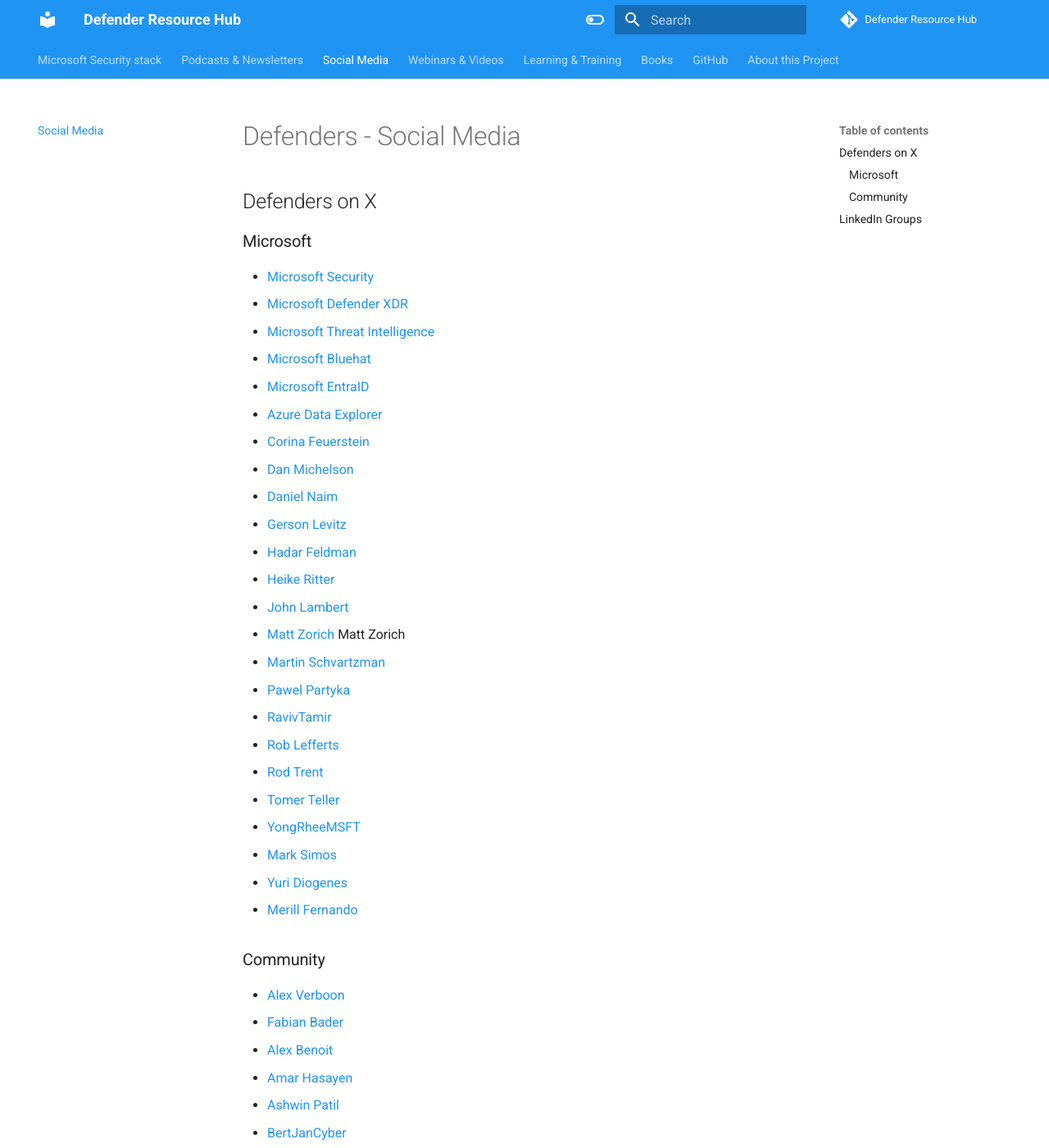
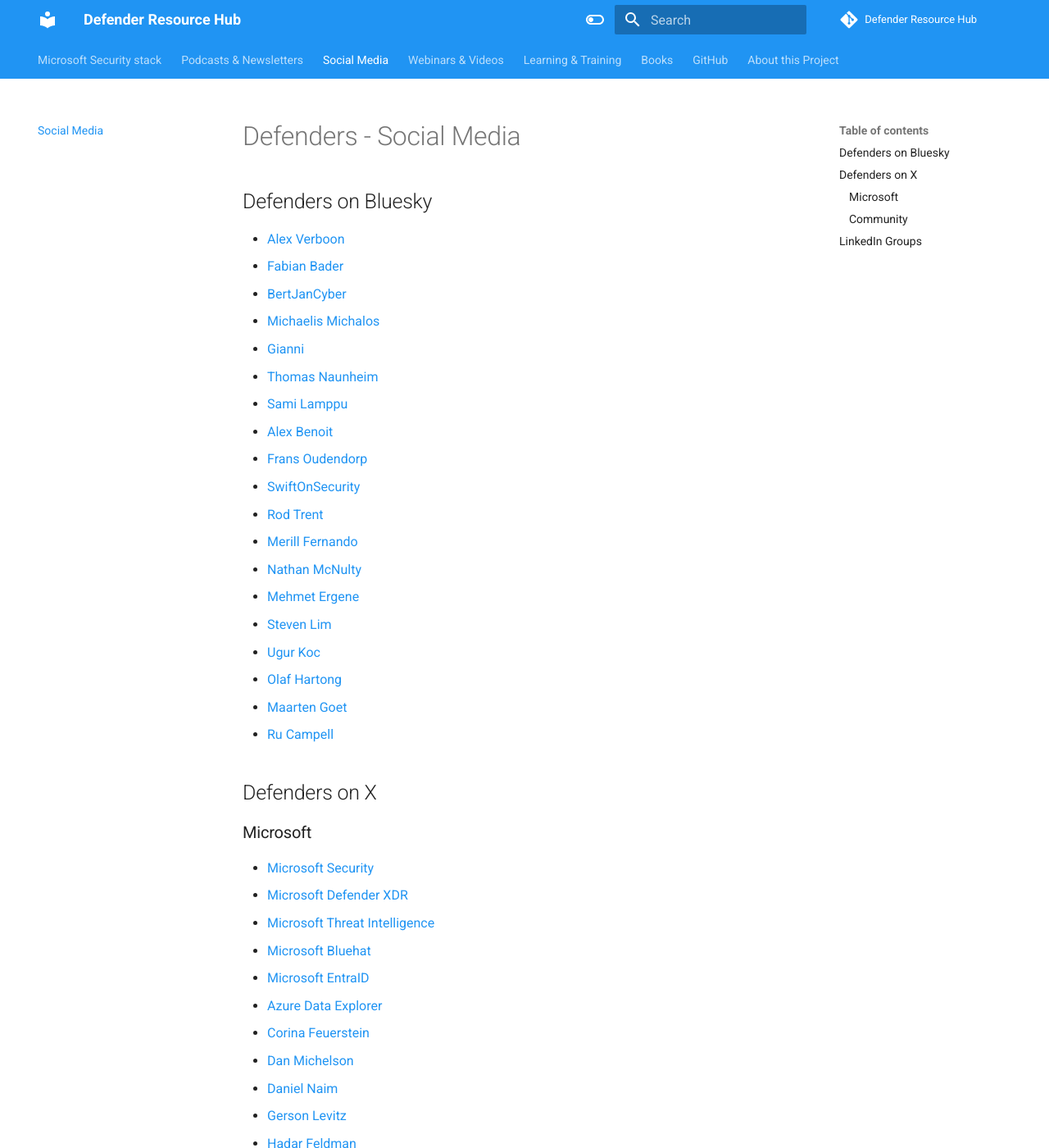
Before and after one commit to alexverboon/DefenderResourceHub, an MkDocs documentation site: the page built from docs/social.md, in a window 1280 px wide and 1400 px high. Shown: the whole window at 82% size. Built offline with MkDocs 1.6.1 and Material for MkDocs 9.7.7, drawn with Linux system fonts in a browser that asks for light colours; comment, search, counter and statistics services are not loaded; some of the changed text lies outside the part shown.

Commit message:
update socials

```diff
--- a/docs/social.md
+++ b/docs/social.md
@@ -1,5 +1,27 @@
 
 # Defenders - Social Media
+
+## Defenders on Bluesky
+
+- [Alex Verboon](https://bsky.app/profile/vacyber.bsky.social)
+- [Fabian Bader](https://bsky.app/profile/fabian.bader.cloud)
+- [BertJanCyber](https://bsky.app/profile/bertjancyber.bsky.social)
+- [Michaelis Michalos](https://bsky.app/profile/cyb3rmik3.bsky.social)
+- [Gianni](https://bsky.app/profile/kustoking.com)
+- [Thomas Naunheim](https://bsky.app/profile/naunheim.cloud)
+- [Sami Lamppu](https://bsky.app/profile/samilamppu.bsky.social)
+- [Alex Benoit](https://bsky.app/profile/itpirate.bsky.social)
+- [Frans Oudendorp](https://bsky.app/profile/oudendorp.nl)
+- [SwiftOnSecurity](https://bsky.app/profile/swiftonsecurity.com)
+- [Rod Trent](https://bsky.app/profile/rodtrent.bsky.social)
+- [Merill Fernando](https://bsky.app/profile/merill.net)
+- [Nathan McNulty](https://bsky.app/profile/nathanmcnulty.com)
+- [Mehmet Ergene](https://bsky.app/profile/cyb3rmonk.bsky.social)
+- [Steven Lim](https://bsky.app/profile/stevenlim.bsky.social)
+- [Ugur Koc](https://bsky.app/profile/ugurkoc.de)
+- [Olaf Hartong](https://bsky.app/profile/olafhartong.nl)
+- [Maarten Goet](https://bsky.app/profile/maartengoet.com)
+- [Ru Campell](https://bsky.app/profile/campbell.scot)
 
 ## Defenders on X
 
```
Also changed, not shown: other parts of docs/social.md (+2 -0 lines).
